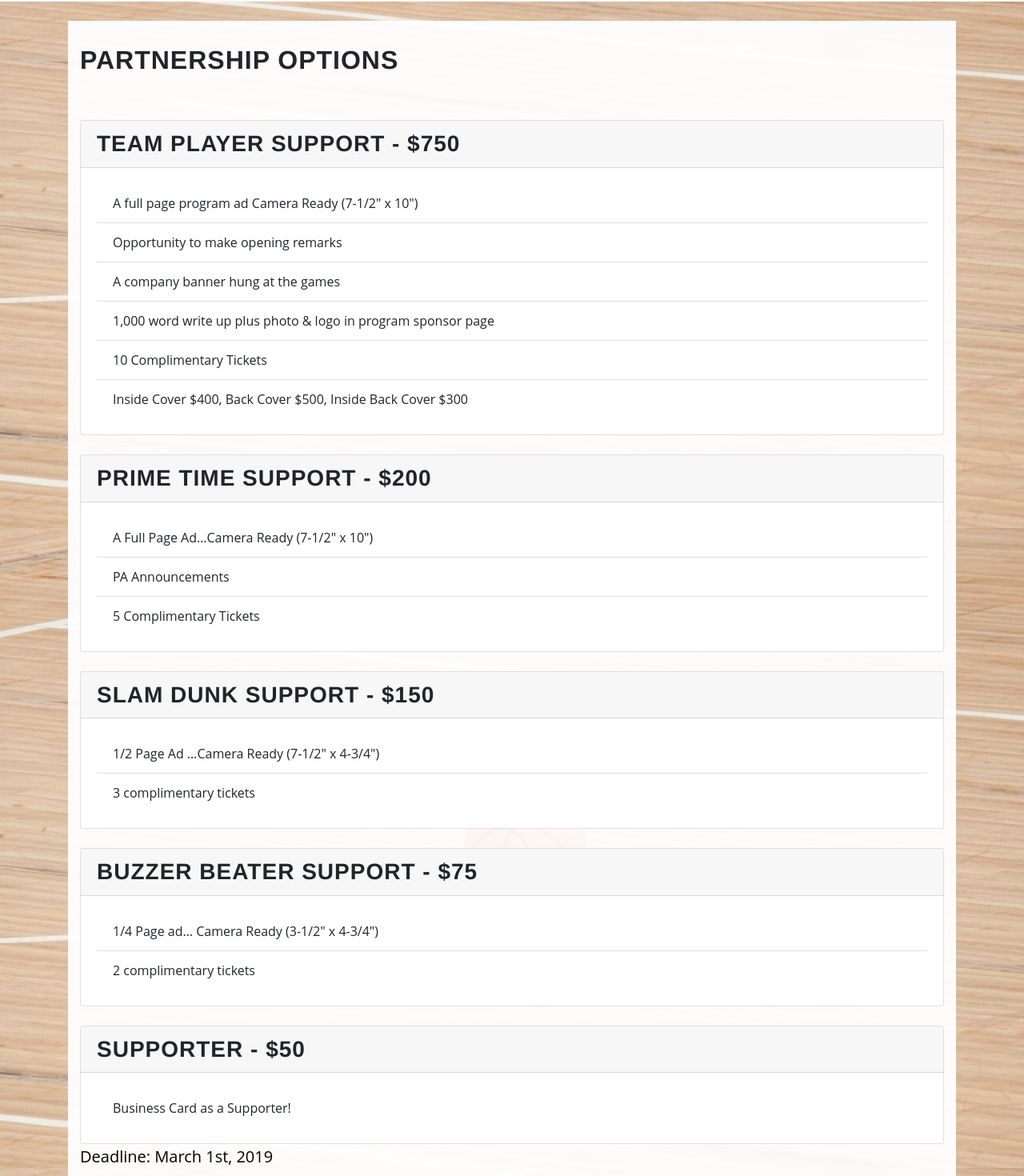
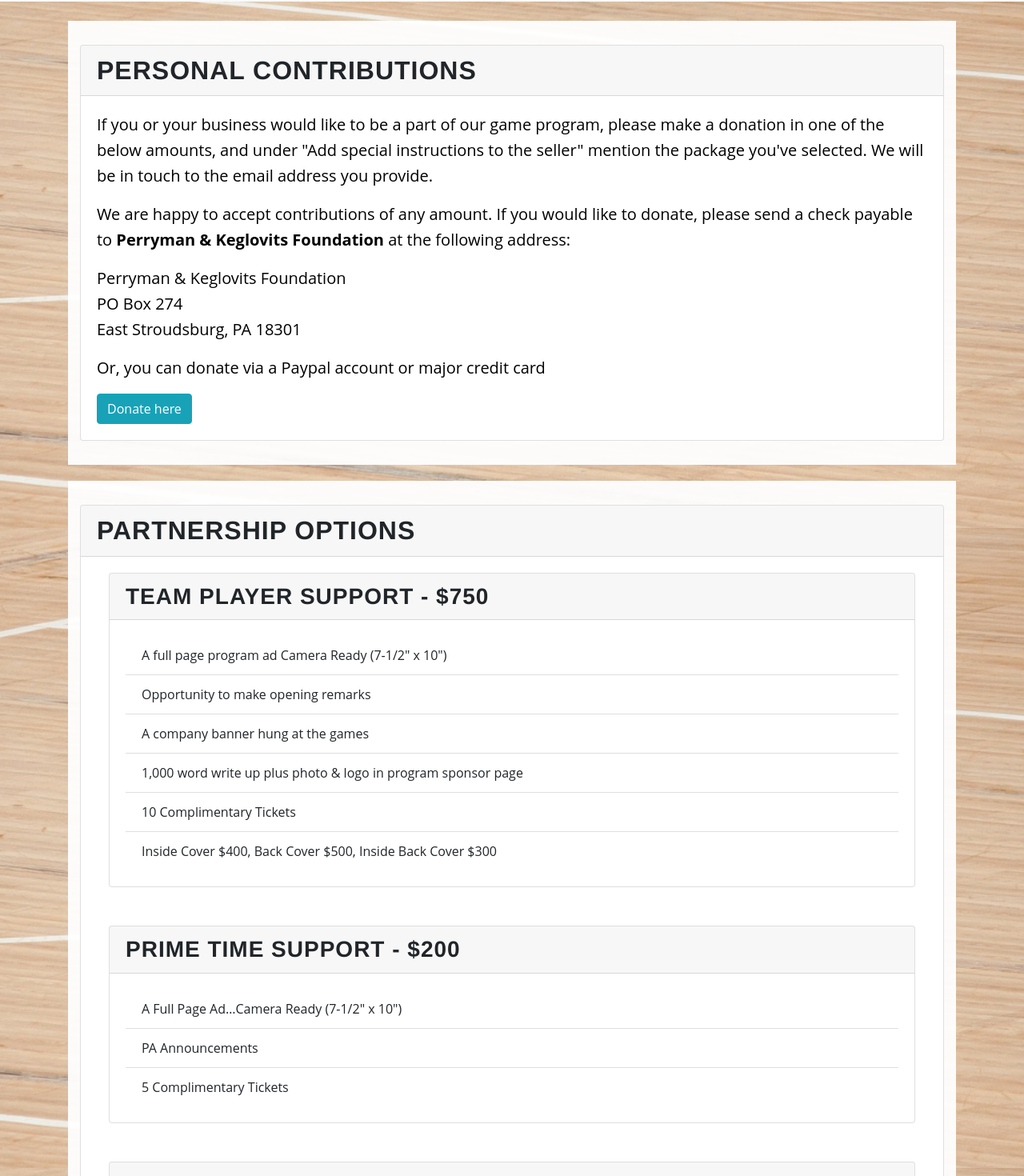
Before and after one commit to karenmmarks/perrymankeglovits, a React app: page /donate in a window 1280 px wide. Shown: the part 140-1610 px from the top of the page at 80% size. Built offline with nearby package versions, Linux system fonts and the light colour scheme.

Commit message:
Finsihed up the donate page, might want to just change some of the formatting later

```diff
--- a/src/App.jsx
+++ b/src/App.jsx
@@ -1,4 +1,4 @@
-import React from 'react';
+import React, { useState } from 'react';
 import {
   BrowserRouter, Switch, Route, Redirect,
 } from 'react-router-dom';
@@ -9,7 +9,11 @@ import About from './Components/Views/About/About.jsx';
 import Archives from './Components/Views/Archives/Archives.jsx';
 import Donate from './Components/Views/Donate/Donate.jsx';
 
-const App = () => (
+const App = () => {
+  const [alert, setAlert] = useState();
+  const handleClose = () => setAlert();
+
+  return (
     <>
       <Header />
       <BrowserRouter>
@@ -22,11 +26,13 @@ const App = () => (
           <Route path="/home" component={Home} />
           <Route path="/about" component={About} />
           <Route path="/archives" component={Archives} />
-        <Route path="/donate" component={Donate} />
+          <Route path="/donate">
+            <Donate alert={alert} setAlert={setAlert} handleClose={handleClose} />
+          </Route>
         </Switch>
       </BrowserRouter>
-
     </>
   );
+};
 
 export default App;
--- a/src/Components/Views/Donate/Donate.jsx
+++ b/src/Components/Views/Donate/Donate.jsx
@@ -1,9 +1,11 @@
+/* eslint-disable react/forbid-prop-types */
 import React from 'react';
+import PropTypes from 'prop-types';
 import {
-  Card, ListGroup, Row, Col,
+  Alert, Button, Card, Col, ListGroup, Row, Container,
 } from 'react-bootstrap';
 
-const Donate = () => {
+const Donate = ({ alert, setAlert, handleClose }) => {
   const content = [
     {
       key: 'team-player',
@@ -56,6 +58,27 @@ const Donate = () => {
     },
   ];
 
+  const paypalAlert = () => {
+    setAlert(
+      <Alert variant="dark">
+        <Row>
+          <Col sm={12} md={8}>
+            <Alert.Heading>We are heading over to PayPal now</Alert.Heading>
+          </Col>
+          <Col sm={12} md={4}>
+            <Button href="https://www.paypal.com/cgi-bin/webscr?cmd=_s-xclick&hosted_button_id=76FEZSCQWNMQC&currency_code=USD" variant="outline-info">
+              Continue to PayPal
+            </Button>
+            {' '}
+            <Button onClick={() => handleClose()} variant="outline-danger">
+              No take me back!
+            </Button>
+          </Col>
+        </Row>
+      </Alert>,
+    );
+  };
+
   return (
     <>
       <br />
@@ -63,18 +86,65 @@ const Donate = () => {
         <Row>
           <Col sm={12}>
             <div className="box">
-              <h2>Partnership Options</h2>
+              {alert}
+              <Card>
+                <Card.Header as="h2">Personal Contributions</Card.Header>
+                <Card.Body>
+                  <Card.Text>
+                    If you or your business would like to be a part of our game program,
+                    please make a donation in one of the below amounts, and under &quot;Add
+                    special instructions to the seller&quot; mention the package you&apos;ve
+                    selected. We will be in touch to the email address you provide.
+                  </Card.Text>
+                  <Card.Text>
+                    We are happy to accept contributions of any amount. If you would like to
+                    donate, please send a check payable to
+                    {' '}
+                    <b>Perryman & Keglovits Foundation</b>
+                    {' '}
+                    at the following address:
+                  </Card.Text>
+                  <Card.Text>
+                    Perryman & Keglovits Foundation
                     <br />
+                    PO Box 274
+                    <br />
+                    East Stroudsburg, PA 18301
+                  </Card.Text>
+                  <Card.Text>
+                    Or, you can donate via a Paypal account or major credit card
+                  </Card.Text>
+                  <Button variant="info" onClick={() => paypalAlert()}>
+                    Donate here
+                  </Button>
+                </Card.Body>
+              </Card>
+            </div>
+          </Col>
+        </Row>
+      </div>
+      <div className="container fluid">
+        <Row>
+          <Col>
+            <div className="box">
+
+              <Card>
+                <Card.Header as="h2">Partnership Options</Card.Header>
+                <Card.Body>
+                  <Container>
                     {content.map((sponser) => {
                       const {
                         key, title, price, features,
                       } = sponser;
                       return (
                         <>
-                    <br />
-                    <Card key={key}>
+                          <Row key={key}>
+                            <Col>
+                              <Card>
                                 <Card.Header as="h3">{`${title} - ${price}`}</Card.Header>
                                 <Card.Body>
+                                  <Row>
+                                    <Col>
                                       <ListGroup variant="flush">
                                         {features.map((feature) => (
                                           <ListGroup.Item>
@@ -82,14 +152,23 @@ const Donate = () => {
                                           </ListGroup.Item>
                                         ))}
                                       </ListGroup>
+                                    </Col>
+                                  </Row>
                                 </Card.Body>
                               </Card>
+                            </Col>
+                          </Row>
+                          <br />
+                          <br />
                         </>
                       );
                     })}
-              <p>
+                  </Container>
+                </Card.Body>
+                <Card.Footer>
                   Deadline: March 1st, 2019
-              </p>
+                </Card.Footer>
+              </Card>
             </div>
           </Col>
         </Row>
@@ -98,4 +177,10 @@ const Donate = () => {
   );
 };
 
+Donate.propTypes = {
+  alert: PropTypes.object.isRequired,
+  setAlert: PropTypes.func.isRequired,
+  handleClose: PropTypes.func.isRequired,
+};
+
 export default Donate;
```
Also changed, not shown: 1 other file (tests, documents, lock files or other folders). Lines whose indentation alone changed are shown as unchanged.
